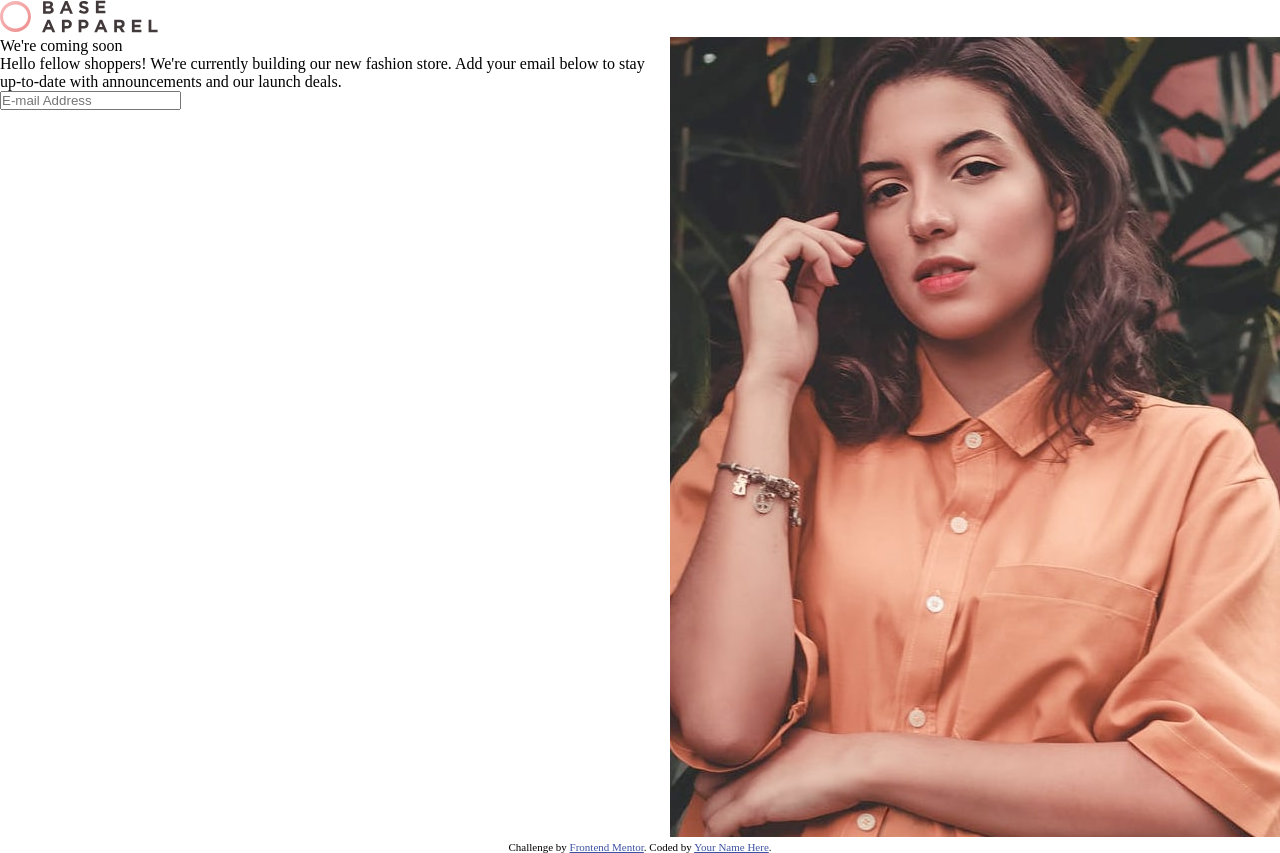
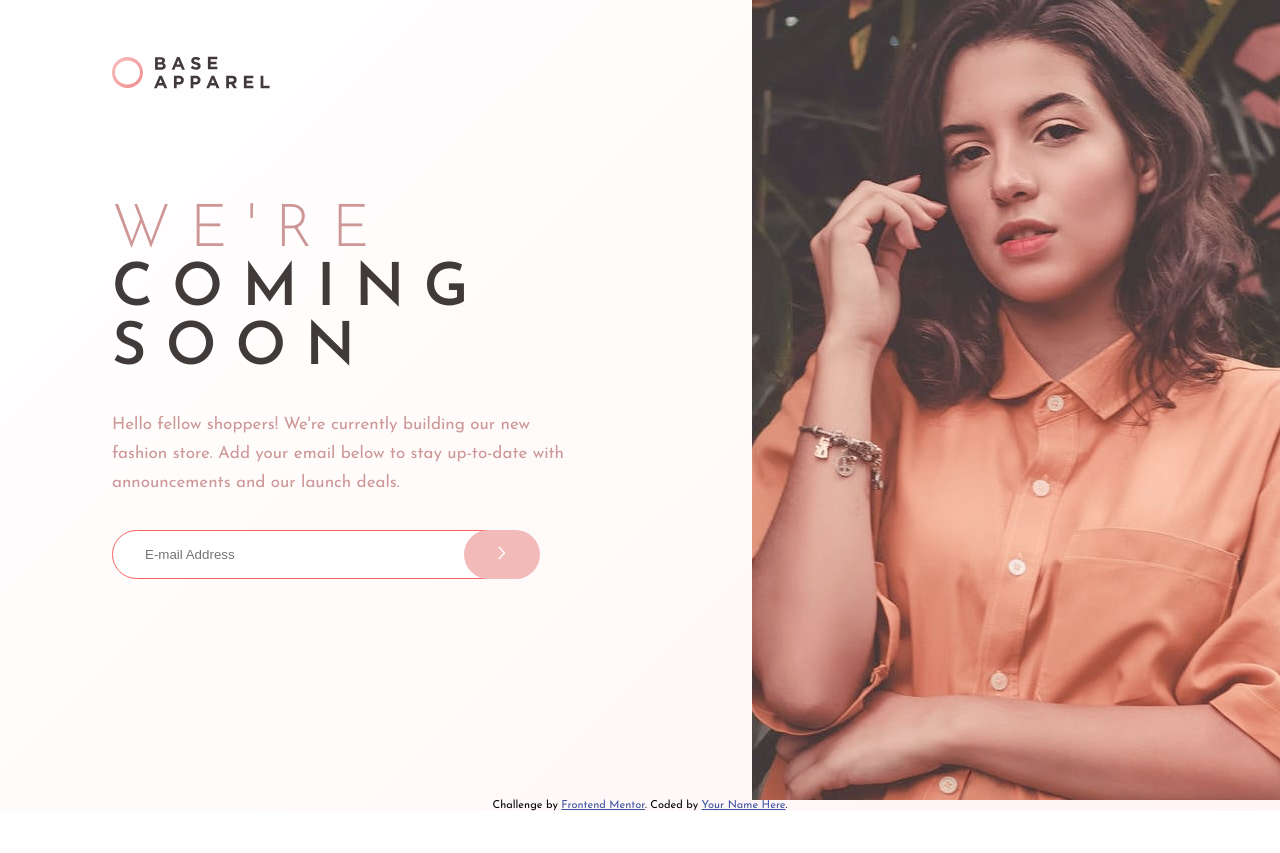
Before and after one commit to otatame/fementor-base-apparel, a plain HTML site: page src/index.html in a window 1280 px wide. After the commit the page ends 811 px from the top, so only its background shows below. Drawn offline with Linux system fonts and the light colour scheme.

Commit message:
adding styles

```diff
--- a/src/index.html
+++ b/src/index.html
@@ -21,14 +21,17 @@
   </nav>
   <main id="mainContainer">
       <article id="content1">
-        <p id="bigText">We're coming soon</p>
-        <p id="text">Hello fellow shoppers! We're currently building our new fashion store.
-          Add your email below to stay up-to-date with announcements and our launch deals.</p>
+        <p id="bigText"><span>We're</span><br>coming<br> soon</p>
+        <p id="text">Hello fellow shoppers! We're currently building our new<br> fashion store.
+          Add your email below to stay up-to-date with<br> announcements and our launch deals.</p>
 
-        <input type="email" placeholder="E-mail Address">
+        <form id="inputContainer">
+          <input required id="inputEmail" type="email" placeholder="E-mail Address">
+          <button type="submit"><img src="/images/icon-arrow.svg" alt=""></button>
+        </form>
       </article>
       <article id="content2">
-        <img src="/images/hero-desktop.jpg" alt="model">
+        <!-- Image Content -->
       </article>
   </main>
 
--- a/src/style.scss
+++ b/src/style.scss
@@ -1,3 +1,11 @@
+//variables
+$des-red: hsl(0, 36%, 70%);
+$sof-red: hsl(0, 93%, 68%);
+$dgr: hsl(0, 6%, 24%);
+
+@import url('https://fonts.googleapis.com/css2?family=Josefin+Sans:wght@300;400;600&display=swap');
+
+
 *{
     padding: 0;
     margin: 0;
@@ -6,11 +14,98 @@
 body{
     padding: 0;
     margin: 0;
+    font-family: 'Josefin Sans', sans-serif;
+    box-sizing: border-box;
+    background: linear-gradient(135deg, hsl(0, 0%, 100%), hsl(0, 100%, 98%));
+}
+
+#navbar{
+    position: absolute;
+    left: 7rem;
+    top: 3.5rem;
 }
 
 
 //Main Content
 #mainContainer{
     display: flex;
+    position: relative;
+    height: 100vh;
+
+    #content1{
+        padding: 0 7rem 0 7rem;
+        display: flex;
+        flex-direction: column;
+        justify-content: center;
+        width: 100%;
+
+
+       #bigText{
+           text-transform: uppercase;
+           font-size: 3.7rem;
+           letter-spacing: 1.2rem;
+           font-weight: 600;
+           margin-top: -1.2rem;
+           color: $dgr;
+
+       }
+
+       span{
+           font-weight: 300;
+           color: $des-red;
+       }
+
+       #text{
+           padding: 2rem 0;
+           font-size: 17px;
+           color: $des-red;
+            line-height: 1.8rem;
+       }
+
+       #inputContainer{
+            display: flex;
+            position: relative;
+            width: 100%;
+
+
+            #inputEmail{
+                width: 22rem;
+                font-family: 'Josfin Sans', sans-serif;
+                border: 1px solid $sof-red;
+                padding: 1rem 2rem;
+                border-radius: 25px;
+
+                &:focus-visible{
+                    outline: 1.5px solid $sof-red;
+                }
+            }
+
+
+
+            button{
+                position: absolute;
+                left: 22rem;
+                padding: 1rem 2rem;
+                border-radius: 25px;
+                border: none;
+                background-color: hsl(0, 70%, 84%);
+                cursor: pointer;
+
+                &:hover{
+                    box-shadow: -2px 5px 10px 1px rgba(206, 151, 151, 0.808);
+                }
+
+                img{
+                    width: 70%;
+                }
+            }
+       }
+    }
+
+    #content2{
+        width: 100%;
+        background: linear-gradient(135deg, hsla(0, 80%, 86%, 0.11), hsla(0, 74%, 74%, 0.116)), url('/images/hero-desktop.jpg') no-repeat;
+        background-size: cover;
+    }
 
 }
```
Also changed, not shown: src/style.css, 1 other file.
